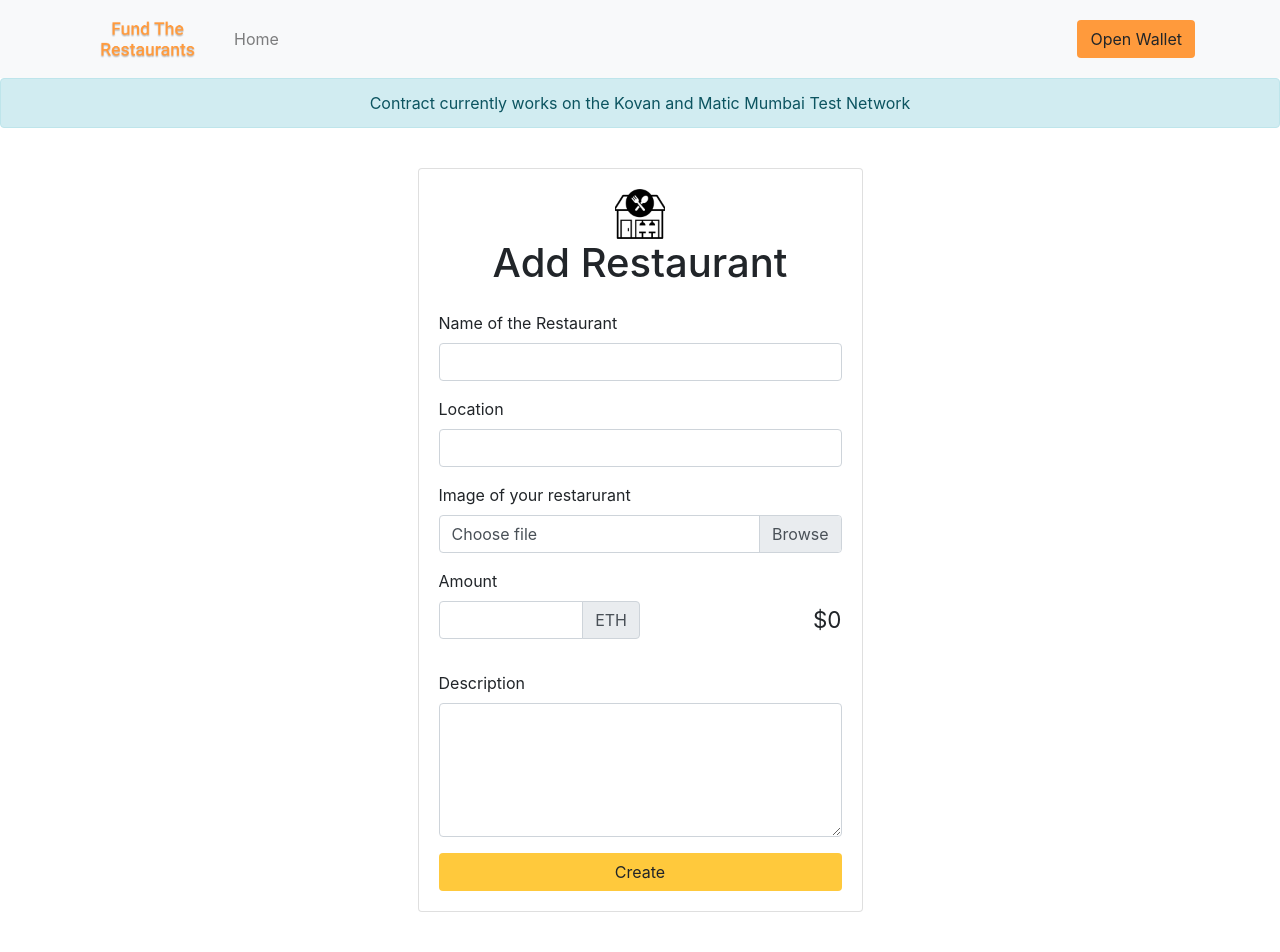
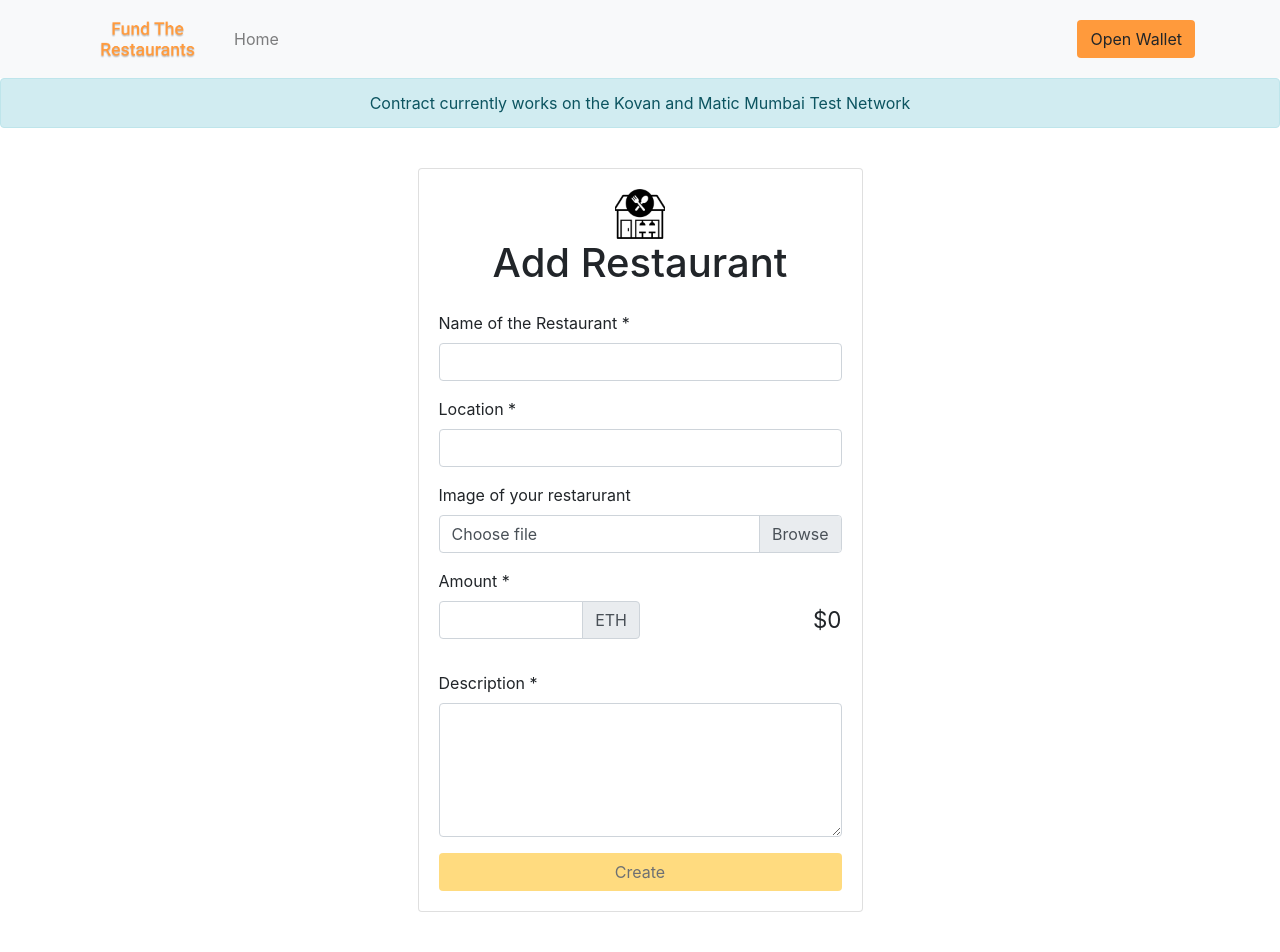
Before and after one commit to ff6k/Fund-The-Restaurants, a React (Create React App) app: page /add-restaurant in a window 1280 px wide. Shown: the top 952 px of the page. Built offline with nearby package versions, Linux system fonts and the light colour scheme; the HTML template or start-up script is replaced by a standard one; what ipfs-http-client would draw is missing.

Commit message:
disable the add button for restaurant if the input fields are empty

```diff
--- a/src/components/AddRestaurant.js
+++ b/src/components/AddRestaurant.js
@@ -74,7 +74,7 @@ function AddRestaurant({ createRestaurant, getPrice, currentNetwork }){
               <h1 className="text-center mb-4">Add Restaurant</h1>
 
               <div className="form-group">
-                <label>Name of the Restaurant</label>
+                <label>Name of the Restaurant *</label>
                 <input
                   className="form-control"
                   type="text"
@@ -85,7 +85,7 @@ function AddRestaurant({ createRestaurant, getPrice, currentNetwork }){
               </div>
 
               <div className="form-group">
-                <label>Location</label>
+                <label>Location *</label>
                 <input
                   className="form-control"
                   type="text"
@@ -105,7 +105,7 @@ function AddRestaurant({ createRestaurant, getPrice, currentNetwork }){
               </div>
 
               <div className="form-group">
-                <label>Amount</label>
+                <label>Amount *</label>
                 <div className="d-flex align-items-center">
                   <div className="input-group mb-3 w-50">
                     <input
@@ -124,7 +124,7 @@ function AddRestaurant({ createRestaurant, getPrice, currentNetwork }){
               </div>
 
               <div className="form-group">
-                <label>Description</label>
+                <label>Description *</label>
                 <textarea
                   className="form-control"
                   type="text"
@@ -135,7 +135,10 @@ function AddRestaurant({ createRestaurant, getPrice, currentNetwork }){
               </div>
 
               {!loading ? (
-                <button className="btn primary-bg-color btn-block" onClick={addRestaurant}>
+                <button
+                  className="btn primary-bg-color btn-block"
+                  onClick={addRestaurant}
+                  disabled={!name || !location || !amount || !description}>
                   Create
                 </button>
               ) : (
```
